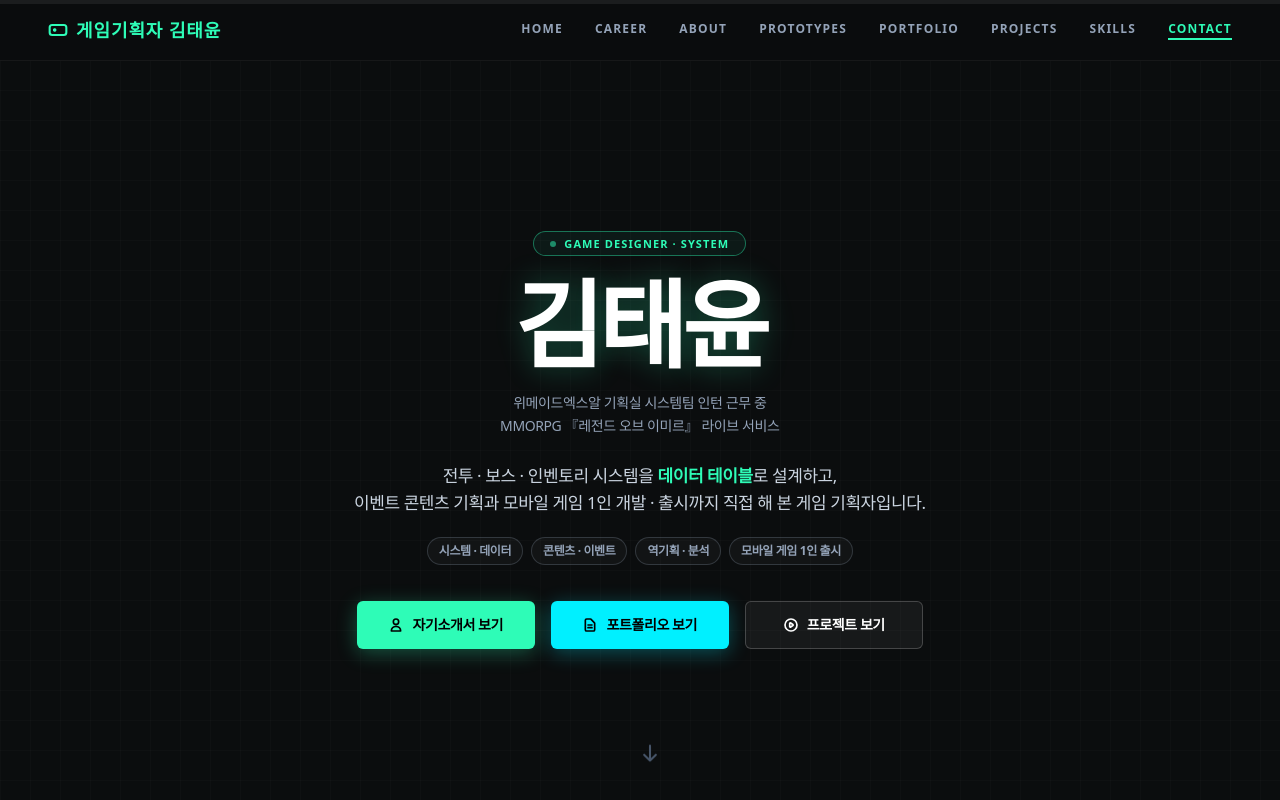
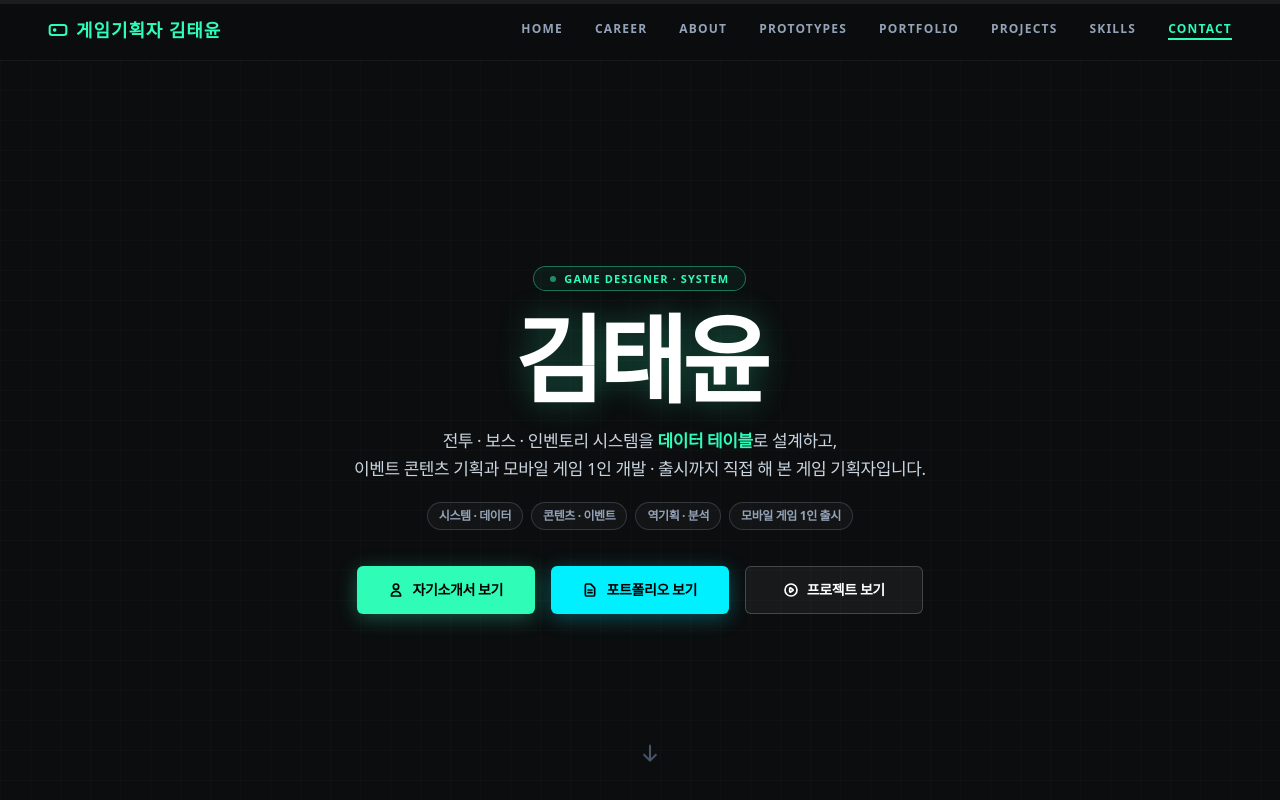
Before and after one commit to 0518tune/portfolio, a website: page index.html in a window 1280 px wide. Shown: the top 800 px of the page. Drawn offline with Linux system fonts and the light colour scheme; no server answers; a web font is replaced by a local one.

Commit message:
Hero: 재직 문구 제거 (경력 섹션에만 표기)
Co-Authored-By: Claude Opus 5.5 <noreply@anthropic.com>

```diff
--- a/index.html
+++ b/index.html
@@ -107,7 +107,6 @@
         <h1 class="text-6xl md:text-8xl font-black text-white tracking-tighter mb-5 font-display main-title-glow">
             김태윤
         </h1>
-        <p class="mb-6 text-[13px] md:text-[14px] font-medium text-slate-400 leading-relaxed">위메이드엑스알 기획실 시스템팀 인턴 근무 중<br>MMORPG 『레전드 오브 이미르』 라이브 서비스</p>
         <p class="max-w-3xl text-slate-300 text-sm md:text-[17px] font-medium mb-10 tracking-tight leading-relaxed break-keep">
             전투 · 보스 · 인벤토리 시스템을 <span class="text-[#2efcb7] font-bold">데이터 테이블</span>로 설계하고,<br class="hidden md:block">
             이벤트 콘텐츠 기획과 모바일 게임 1인 개발 · 출시까지 직접 해 본 게임 기획자입니다.
```
